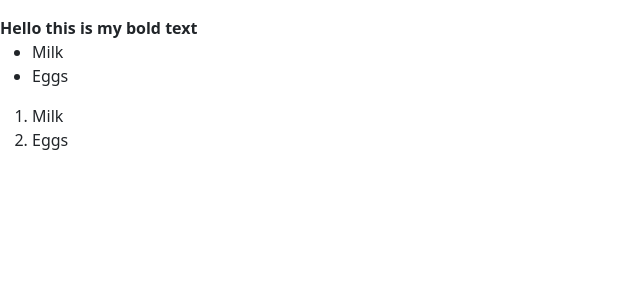
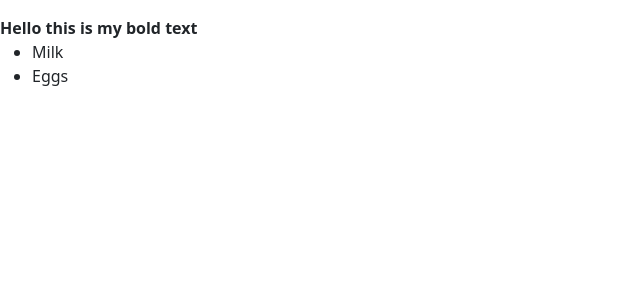
Before and after one commit to rlayfl/iy4103-website-060326, a Flask app: page /easter-egg in a window 1280 px wide. Shown: the part 288-588 px from the top of the page, without its empty margins (0-640 px from the left). Run offline with Flask 3, Linux system fonts and the light colour scheme.

Commit message:
Deleted one of the lists

```diff
--- a/templates/easteregg.html
+++ b/templates/easteregg.html
@@ -12,9 +12,4 @@
         <li>Milk</li>
         <li>Eggs</li>
     </ul>
-
-    <ol>
-        <li>Milk</li>
-        <li>Eggs</li>
-    </ol>
 {% endblock %}
```
